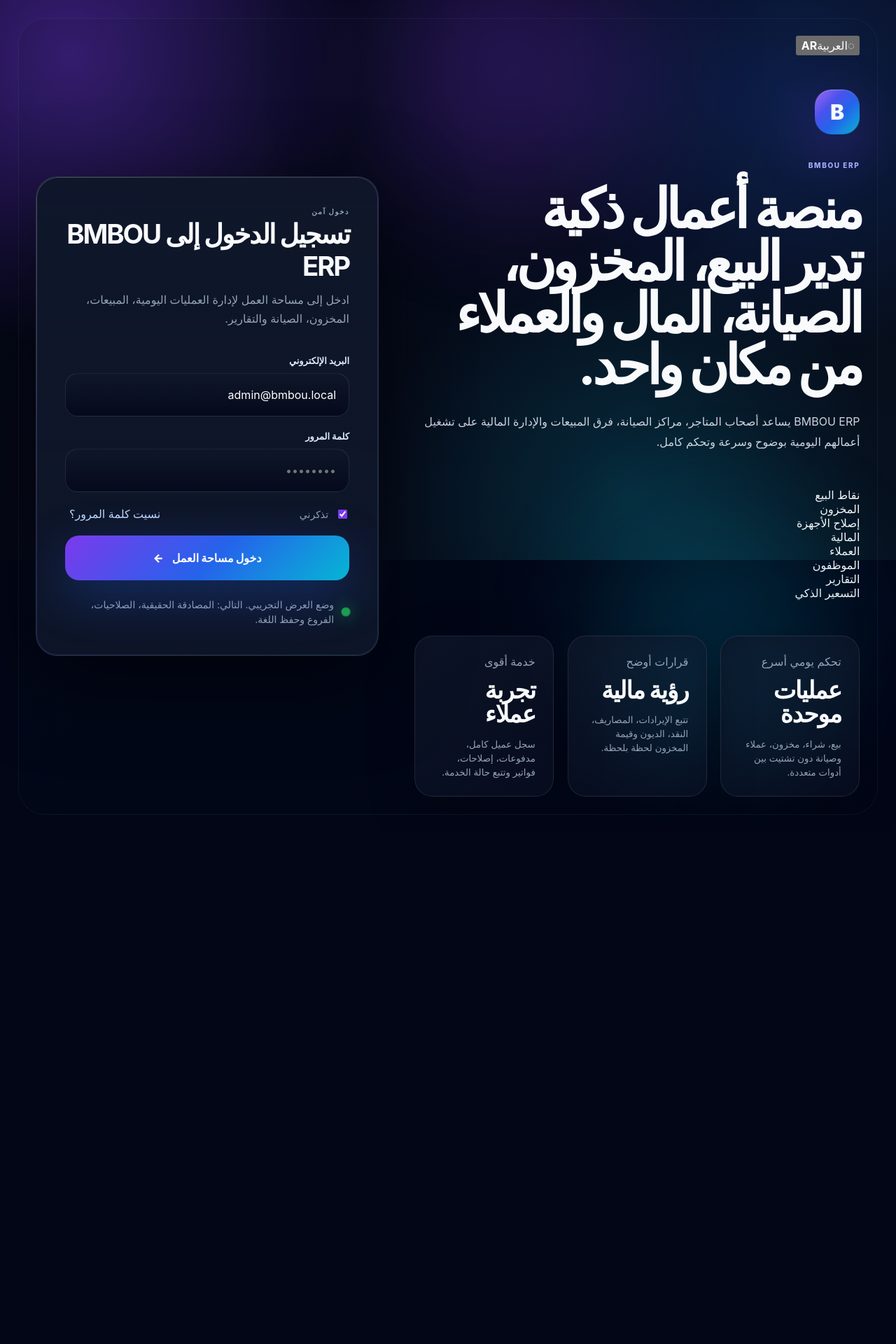
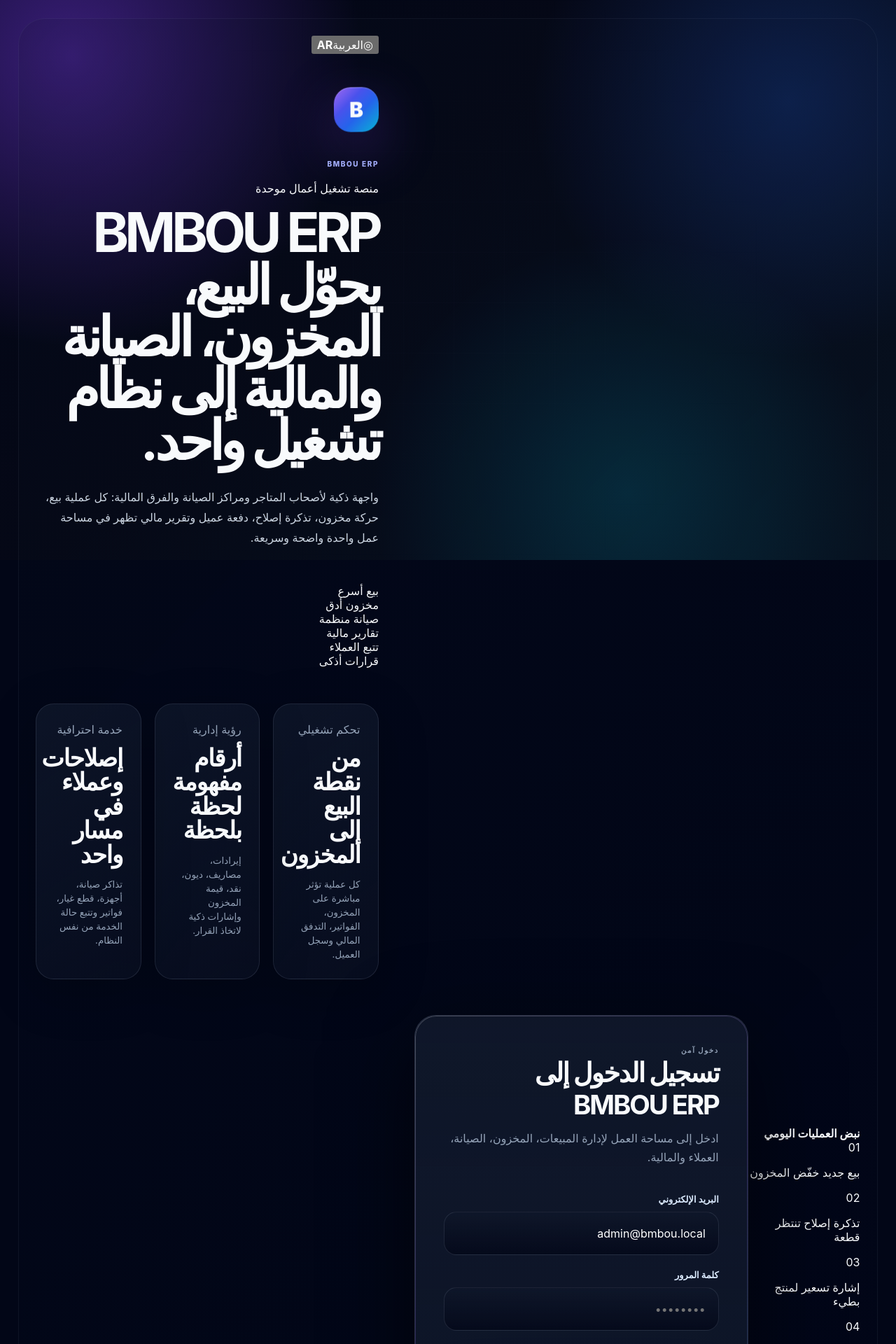
Before and after one commit to bmboubusiness002-tech/archive-os, a React (Vite) app in the folder apps/web/: page / in a window 1280 px wide. Shown: the top 1920 px of the page at 70% size. Before the commit the page ends 1190 px from the top, so only its background shows below. Built offline with nearby package versions, Linux system fonts and the light colour scheme.

Commit message:
feat(auth): upgrade BMBOU ERP landing login experience

```diff
--- a/apps/web/src/pages/auth/LoginPage.tsx
+++ b/apps/web/src/pages/auth/LoginPage.tsx
@@ -10,17 +10,21 @@
 
 const copy = {
   ar: {
-    title: 'منصة أعمال ذكية تدير البيع، المخزون، الصيانة، المال والعملاء من مكان واحد.',
-    description: 'BMBOU ERP يساعد أصحاب المتاجر، مراكز الصيانة، فرق المبيعات والإدارة المالية على تشغيل أعمالهم اليومية بوضوح وسرعة وتحكم كامل.',
-    chips: ['نقاط البيع', 'المخزون', 'إصلاح الأجهزة', 'المالية', 'العملاء', 'الموظفون', 'التقارير', 'التسعير الذكي'],
+    badge: 'منصة تشغيل أعمال موحدة',
+    title: 'BMBOU ERP يحوّل البيع، المخزون، الصيانة والمالية إلى نظام تشغيل واحد.',
+    description:
+      'واجهة ذكية لأصحاب المتاجر ومراكز الصيانة والفرق المالية: كل عملية بيع، حركة مخزون، تذكرة إصلاح، دفعة عميل وتقرير مالي تظهر في مساحة عمل واحدة واضحة وسريعة.',
+    chips: ['بيع أسرع', 'مخزون أدق', 'صيانة منظمة', 'تقارير مالية', 'تتبع العملاء', 'قرارات أذكى'],
     cards: [
-      ['تحكم يومي أسرع', 'عمليات موحدة', 'بيع، شراء، مخزون، عملاء وصيانة دون تشتيت بين أدوات متعددة.'],
-      ['قرارات أوضح', 'رؤية مالية', 'تتبع الإيرادات، المصاريف، النقد، الديون وقيمة المخزون لحظة بلحظة.'],
-      ['خدمة أقوى', 'تجربة عملاء', 'سجل عميل كامل، مدفوعات، إصلاحات، فواتير وتتبع حالة الخدمة.'],
+      ['تحكم تشغيلي', 'من نقطة البيع إلى المخزون', 'كل عملية تؤثر مباشرة على المخزون، الفواتير، التدفق المالي وسجل العميل.'],
+      ['رؤية إدارية', 'أرقام مفهومة لحظة بلحظة', 'إيرادات، مصاريف، ديون، نقد، قيمة المخزون وإشارات ذكية لاتخاذ القرار.'],
+      ['خدمة احترافية', 'إصلاحات وعملاء في مسار واحد', 'تذاكر صيانة، أجهزة، قطع غيار، فواتير وتتبع حالة الخدمة من نفس النظام.'],
     ],
+    previewTitle: 'نبض العمليات اليومي',
+    previewItems: ['بيع جديد خفّض المخزون', 'تذكرة إصلاح تنتظر قطعة', 'إشارة تسعير لمنتج بطيء', 'دفعة عميل جاهزة للتسجيل'],
     access: 'دخول آمن',
     signIn: 'تسجيل الدخول إلى BMBOU ERP',
-    signInText: 'ادخل إلى مساحة العمل لإدارة العمليات اليومية، المبيعات، المخزون، الصيانة والتقارير.',
+    signInText: 'ادخل إلى مساحة العمل لإدارة المبيعات، المخزون، الصيانة، العملاء والمالية.',
     email: 'البريد الإلكتروني',
     password: 'كلمة المرور',
     remember: 'تذكرني',
@@ -30,17 +34,21 @@
     alert: 'تم قبول الدخول التجريبي إلى BMBOU ERP.',
   },
   en: {
-    title: 'A smart business platform for sales, inventory, repair, finance, customers, and teams.',
-    description: 'BMBOU ERP helps retailers, repair centers, sales teams, and financial operators run daily work with clarity, speed, and full control.',
-    chips: ['Point of Sale', 'Inventory', 'Device Repair', 'Finance', 'Customers', 'Employees', 'Reports', 'Smart Pricing'],
+    badge: 'Unified business operating platform',
+    title: 'BMBOU ERP turns sales, inventory, repair, and finance into one operating system.',
+    description:
+      'A smart workspace for retailers, repair centers, and finance teams: every sale, stock move, repair ticket, customer payment, and financial report lives in one clear interface.',
+    chips: ['Faster sales', 'Accurate stock', 'Repair flow', 'Financial reports', 'Customer tracking', 'Smarter decisions'],
     cards: [
-      ['Faster daily control', 'Unified operations', 'Sales, purchases, stock, customers, and repair workflows without scattered tools.'],
-      ['Clearer decisions', 'Financial visibility', 'Track revenue, expenses, cash, debt, and inventory value in one workspace.'],
-      ['Better service', 'Customer experience', 'Customer history, payments, repair tickets, invoices, and service tracking.'],
+      ['Operational control', 'From POS to inventory', 'Every transaction updates stock, invoices, cash flow, and customer history.'],
+      ['Management visibility', 'Readable numbers in real time', 'Revenue, expenses, receivables, cash, inventory value, and decision signals.'],
+      ['Professional service', 'Repair and customers together', 'Repair tickets, devices, parts, invoices, and service status in one system.'],
     ],
+    previewTitle: 'Daily operations pulse',
+    previewItems: ['New sale reduced stock', 'Repair ticket waiting for part', 'Pricing signal for slow item', 'Customer payment ready to record'],
     access: 'Secure access',
     signIn: 'Sign in to BMBOU ERP',
-    signInText: 'Access your workspace to manage daily operations, sales, inventory, repair, and reports.',
+    signInText: 'Access your workspace to manage sales, inventory, repair, customers, and finance.',
     email: 'Email address',
     password: 'Password',
     remember: 'Keep me signed in',
@@ -50,17 +58,21 @@
     alert: 'BMBOU ERP demo access accepted.',
   },
   fr: {
-    title: 'Une plateforme intelligente pour les ventes, le stock, la réparation, la finance et les clients.',
-    description: 'BMBOU ERP aide les commerces, centres de réparation, équipes commerciales et responsables financiers à piloter leurs opérations avec clarté et rapidité.',
-    chips: ['Point de vente', 'Stock', 'Réparation', 'Finance', 'Clients', 'Employés', 'Rapports', 'Tarification intelligente'],
+    badge: 'Plateforme unifiée de gestion',
+    title: 'BMBOU ERP transforme ventes, stock, réparation et finance en un seul système.',
+    description:
+      'Un espace intelligent pour commerces, centres de réparation et équipes financières : ventes, stock, tickets, paiements et rapports dans une interface claire.',
+    chips: ['Ventes rapides', 'Stock précis', 'Réparation', 'Rapports financiers', 'Suivi client', 'Décisions claires'],
     cards: [
-      ['Contrôle quotidien', 'Opérations unifiées', 'Ventes, achats, stock, clients et réparations sans outils dispersés.'],
-      ['Décisions plus claires', 'Vision financière', 'Suivez revenus, dépenses, trésorerie, dettes et valeur du stock au même endroit.'],
-      ['Meilleur service', 'Expérience client', 'Historique client, paiements, tickets de réparation, factures et suivi.'],
+      ['Contrôle opérationnel', 'Du point de vente au stock', 'Chaque transaction met à jour le stock, les factures, la trésorerie et l’historique client.'],
+      ['Vision de gestion', 'Des chiffres lisibles en temps réel', 'Revenus, dépenses, créances, cash, valeur du stock et signaux de décision.'],
+      ['Service professionnel', 'Réparation et clients ensemble', 'Tickets, appareils, pièces, factures et statut de service dans un seul système.'],
     ],
+    previewTitle: 'Pulse opérationnel quotidien',
+    previewItems: ['Nouvelle vente et stock réduit', 'Ticket en attente de pièce', 'Signal prix sur produit lent', 'Paiement client prêt à saisir'],
     access: 'Accès sécurisé',
     signIn: 'Connexion à BMBOU ERP',
-    signInText: 'Accédez à votre espace pour gérer les opérations, ventes, stocks, réparations et rapports.',
+    signInText: 'Accédez à votre espace pour gérer ventes, stock, réparation, clients et finance.',
     email: 'Adresse e-mail',
     password: 'Mot de passe',
     remember: 'Rester connecté',
@@ -89,13 +101,16 @@
 
   return (
     <main className="login-page" dir={currentLanguage.dir} lang={locale}>
+      <div className="ambient-layer" aria-hidden="true">
+        <span className="ambient-dot dot-one" />
+        <span className="ambient-dot dot-two" />
+        <span className="ambient-dot dot-three" />
+      </div>
+
       <section className="login-hero">
-        <div className="login-orb login-orb-primary" />
-        <div className="login-orb login-orb-secondary" />
-
         <div className="language-menu">
           <button className="language-trigger" type="button" onClick={() => setLanguageOpen(!languageOpen)}>
-            <span className="language-globe">◌</span>
+            <span className="language-globe">◎</span>
             <span>{currentLanguage.label}</span>
             <strong>{currentLanguage.short}</strong>
           </button>
@@ -103,12 +118,7 @@
           {languageOpen && (
             <div className="language-popover">
               {(Object.keys(languages) as Locale[]).map((language) => (
-                <button
-                  key={language}
-                  type="button"
-                  className={language === locale ? 'language-item language-item-active' : 'language-item'}
-                  onClick={() => selectLanguage(language)}
-                >
+                <button key={language} type="button" className={language === locale ? 'language-item language-item-active' : 'language-item'} onClick={() => selectLanguage(language)}>
                   <span>{languages[language].label}</span>
                   <small>{languages[language].short}</small>
                 </button>
@@ -118,12 +128,15 @@
         </div>
 
         <div className="login-brand">
-          <div className="brand-mark">B</div>
-          <div>
-            <p className="eyebrow">BMBOU ERP</p>
-            <h1>{t.title}</h1>
-            <p className="hero-copy">{t.description}</p>
+          <div className="brand-row">
+            <div className="brand-mark">B</div>
+            <div>
+              <p className="eyebrow">BMBOU ERP</p>
+              <p className="hero-badge">{t.badge}</p>
+            </div>
           </div>
+          <h1>{t.title}</h1>
+          <p className="hero-copy">{t.description}</p>
         </div>
 
         <div className="feature-showcase">
@@ -142,6 +155,19 @@
       </section>
 
       <section className="login-panel-wrap">
+        <div className="operations-preview">
+          <div className="preview-header">
+            <span className="pulse-dot" />
+            <strong>{t.previewTitle}</strong>
+          </div>
+          {t.previewItems.map((item, index) => (
+            <div className="preview-row" key={item}>
+              <span>0{index + 1}</span>
+              <p>{item}</p>
+            </div>
+          ))}
+        </div>
+
         <div className="login-card">
           <div className="login-card-header">
             <p className="eyebrow">{t.access}</p>
```
